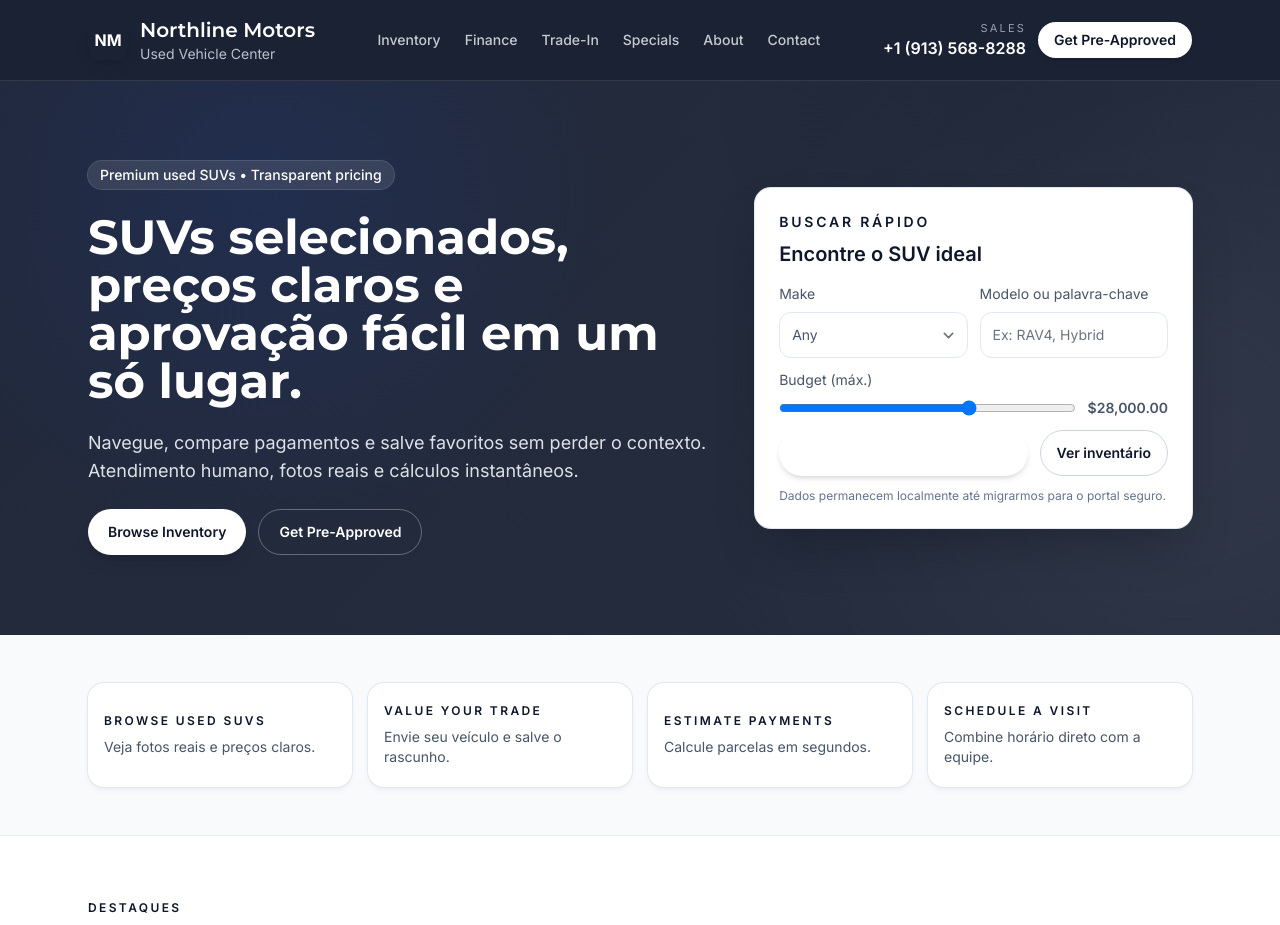
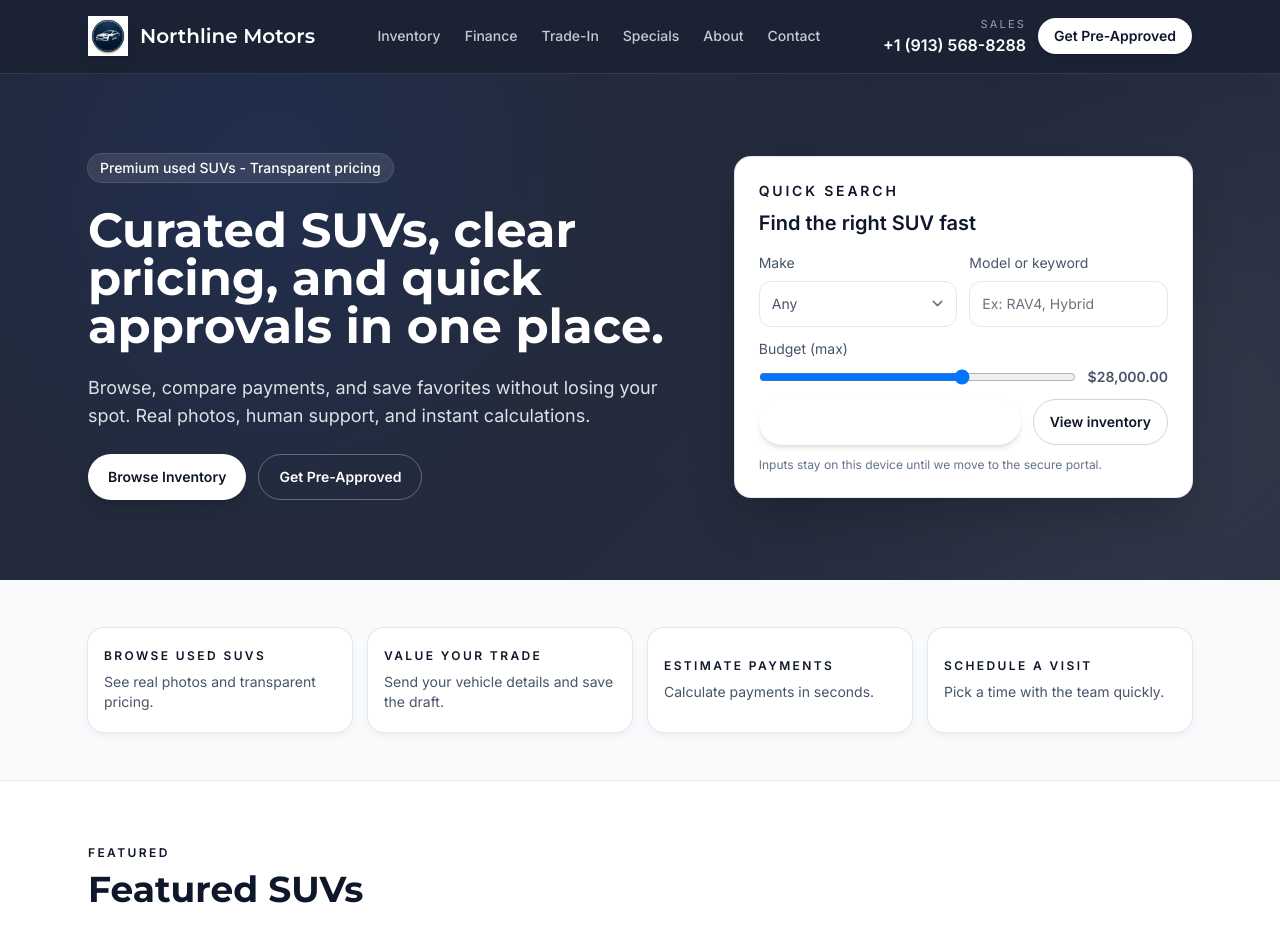
Before and after one commit to duartenews/rlautosales, a React (Vite) app: page / in a window 1280 px wide. Shown: the top 925 px of the page. Built offline with nearby package versions, Linux system fonts and the light colour scheme.

Commit message:
chore: set brand logo and translate UI to English

```diff
--- a/index.html
+++ b/index.html
@@ -2,9 +2,9 @@
 <html lang="en">
   <head>
     <meta charset="UTF-8" />
-    <link rel="icon" type="image/svg+xml" href="/favicon.svg" />
+    <link rel="icon" type="image/png" href="/logo.png" />
     <meta name="viewport" content="width=device-width, initial-scale=1.0" />
-    <title>northline-motors</title>
+    <title>Northline Motors</title>
   </head>
   <body>
     <div id="root"></div>
--- a/src/App.jsx
+++ b/src/App.jsx
@@ -66,13 +66,12 @@ function Header({ onNav }) {
     <header className="sticky top-0 z-50 border-b border-white/10 bg-navy/95 backdrop-blur">
       <div className="mx-auto flex max-w-6xl items-center justify-between px-4 py-4 sm:px-6">
         <div className="flex items-center gap-3">
-          <div className="flex h-10 w-10 items-center justify-center rounded-xl bg-blue-600 text-white font-bold shadow-lg shadow-blue-600/25">
-            NM
-          </div>
-          <div>
-            <p className="text-white font-heading text-xl">Northline Motors</p>
-            <p className="text-sm text-slate-200/80">Used Vehicle Center</p>
-          </div>
+          <img
+            src="/logo.png"
+            alt="Northline Motors"
+            className="h-10 w-auto drop-shadow-lg"
+          />
+          <p className="text-white font-heading text-xl">Northline Motors</p>
         </div>
         <nav className="hidden items-center gap-6 text-sm font-medium text-slate-100/80 lg:flex">
           {links.map((link) => (
@@ -126,14 +125,14 @@ function Hero({ onNav, onQuickSearch, makes }) {
       <div className="relative mx-auto flex max-w-6xl flex-col gap-12 px-4 py-16 sm:px-6 lg:flex-row lg:items-center lg:py-20">
         <div className="max-w-2xl space-y-6">
           <p className="inline-flex items-center gap-2 rounded-full bg-white/10 px-3 py-1 text-sm font-medium text-blue-100 ring-1 ring-white/20">
-            Premium used SUVs • Transparent pricing
+            Premium used SUVs - Transparent pricing
           </p>
           <h1 className="text-4xl font-bold leading-tight sm:text-5xl font-heading">
-            SUVs selecionados, preços claros e aprovação fácil em um só lugar.
+            Curated SUVs, clear pricing, and quick approvals in one place.
           </h1>
           <p className="text-lg text-slate-100/90">
-            Navegue, compare pagamentos e salve favoritos sem perder o contexto. Atendimento
-            humano, fotos reais e cálculos instantâneos.
+            Browse, compare payments, and save favorites without losing your spot. Real photos,
+            human support, and instant calculations.
           </p>
           <div className="flex flex-wrap gap-3">
             <button
@@ -153,9 +152,9 @@ function Hero({ onNav, onQuickSearch, makes }) {
 
         <div className="w-full max-w-xl rounded-2xl bg-white p-6 text-navy shadow-2xl shadow-black/25 ring-1 ring-slate-200">
           <p className="text-sm font-semibold uppercase tracking-[0.2em] text-blue-700">
-            Buscar rápido
+            Quick search
           </p>
-          <h3 className="mt-2 text-xl font-semibold">Encontre o SUV ideal</h3>
+          <h3 className="mt-2 text-xl font-semibold">Find the right SUV fast</h3>
           <form className="mt-4 space-y-3" onSubmit={handleSubmit}>
             <div className="grid gap-3 sm:grid-cols-2">
               <label className="text-sm text-slate-600">
@@ -174,7 +173,7 @@ function Hero({ onNav, onQuickSearch, makes }) {
                 </select>
               </label>
               <label className="text-sm text-slate-600">
-                Modelo ou palavra-chave
+                Model or keyword
                 <input
                   type="text"
                   value={form.keyword}
@@ -185,7 +184,7 @@ function Hero({ onNav, onQuickSearch, makes }) {
               </label>
             </div>
             <label className="block text-sm text-slate-600">
-              Budget (máx.)
+              Budget (max)
               <div className="mt-2 flex items-center gap-3">
                 <input
                   type="range"
@@ -206,19 +205,19 @@ function Hero({ onNav, onQuickSearch, makes }) {
                 type="submit"
                 className="flex-1 rounded-full bg-blue-600 px-5 py-3 text-sm font-semibold text-white shadow-md shadow-blue-600/30 transition hover:bg-blue-500"
               >
-                Aplicar filtros
+                Apply filters
               </button>
               <button
                 type="button"
                 onClick={() => onNav('inventory')}
                 className="rounded-full border border-slate-300 px-4 py-3 text-sm font-semibold text-navy hover:bg-slate-50"
               >
-                Ver inventário
+                View inventory
               </button>
             </div>
           </form>
           <p className="mt-3 text-xs text-slate-500">
-            Dados permanecem localmente até migrarmos para o portal seguro.
+            Inputs stay on this device until we move to the secure portal.
           </p>
         </div>
       </div>
@@ -230,22 +229,22 @@ function QuickActions({ onNav }) {
   const actions = [
     {
       title: 'Browse Used SUVs',
-      desc: 'Veja fotos reais e preços claros.',
+      desc: 'See real photos and transparent pricing.',
       target: 'inventory',
     },
     {
       title: 'Value Your Trade',
-      desc: 'Envie seu veículo e salve o rascunho.',
+      desc: 'Send your vehicle details and save the draft.',
       target: 'tradein',
     },
     {
       title: 'Estimate Payments',
-      desc: 'Calcule parcelas em segundos.',
+      desc: 'Calculate payments in seconds.',
       target: 'finance',
     },
     {
       title: 'Schedule a Visit',
-      desc: 'Combine horário direto com a equipe.',
+      desc: 'Pick a time with the team quickly.',
       target: 'contact',
     },
   ]
@@ -288,13 +287,13 @@ function Filters({
       <div className="grid gap-4 md:grid-cols-3 lg:grid-cols-4">
         <div>
           <label className="text-xs font-semibold uppercase tracking-[0.12em] text-slate-500">
-            Busca
+            Search
           </label>
           <input
             type="text"
             value={filters.search}
             onChange={(e) => onChange({ ...filters, search: e.target.value })}
-            placeholder="Make, modelo ou palavra-chave"
+            placeholder="Make, model, or keyword"
             className="mt-2 w-full rounded-xl border border-slate-200 bg-white px-3 py-3 text-sm focus:border-blue-500 focus:ring-blue-500"
           />
         </div>
@@ -351,7 +350,7 @@ function Filters({
         </div>
         <div>
           <label className="flex items-center justify-between text-xs font-semibold uppercase tracking-[0.12em] text-slate-500">
-            <span>Preço máx.</span>
+            <span>Max price</span>
             <span className="text-sm font-semibold text-navy">{formatPrice(filters.maxPrice)}</span>
           </label>
           <input
@@ -366,7 +365,7 @@ function Filters({
         </div>
         <div>
           <label className="flex items-center justify-between text-xs font-semibold uppercase tracking-[0.12em] text-slate-500">
-            <span>Mileage máx.</span>
+            <span>Max mileage</span>
             <span className="text-sm font-semibold text-navy">
               {filters.maxMileage.toLocaleString()} mi
             </span>
@@ -383,7 +382,7 @@ function Filters({
         </div>
         <div>
           <label className="flex items-center justify-between text-xs font-semibold uppercase tracking-[0.12em] text-slate-500">
-            <span>Parcela máx.</span>
+            <span>Max monthly</span>
             <span className="text-sm font-semibold text-navy">
               {formatPrice(filters.maxMonthly)} /mo
             </span>
@@ -400,7 +399,7 @@ function Filters({
         </div>
         <div>
           <label className="text-xs font-semibold uppercase tracking-[0.12em] text-slate-500">
-            Ano mínimo
+            Min year
           </label>
           <select
             value={filters.minYear}
@@ -484,9 +483,9 @@ function FinanceSection({ inputs, onChange }) {
     <section id="finance" className="section-muted border-y border-slate-200/70">
       <div className="mx-auto max-w-6xl px-4 py-16 sm:px-6">
         <SectionHeader
-          eyebrow="Financiamento"
-          title="Simule pagamentos com clareza"
-          subtitle="Ajuste entrada, prazo e APR para ver a parcela estimada. Seus dados ficam salvos neste dispositivo."
+          eyebrow="Finance"
+          title="Plan monthly payments with clarity"
+          subtitle="Adjust down payment, term, and APR to see an estimated payment. Your inputs stay on this device."
           align="left"
           tone="dark"
         />
@@ -536,13 +535,13 @@ function FinanceSection({ inputs, onChange }) {
           </div>
           <div className="rounded-2xl bg-navy text-white p-6 shadow-lg shadow-navy/30">
             <p className="text-xs font-semibold uppercase tracking-[0.2em] text-blue-200">
-              Estimativa
+              Estimate
             </p>
             <h3 className="mt-3 text-4xl font-bold">
-              {formatPrice(monthlyPayment || 0)} / mês
+              {formatPrice(monthlyPayment || 0)} / mo
             </h3>
             <p className="mt-2 text-slate-200">
-              Baseado nos valores informados. Tributos e taxas adicionais podem se aplicar.
+              Based on your inputs. Taxes, title, and fees may apply.
             </p>
             <div className="mt-6 grid grid-cols-2 gap-4 text-sm">
               <div className="rounded-xl bg-white/10 p-4">
@@ -566,10 +565,10 @@ function FinanceSection({ inputs, onChange }) {
             </div>
             <div className="mt-6 flex flex-wrap gap-3">
               <button className="rounded-full bg-white px-5 py-3 text-sm font-semibold text-navy shadow-md shadow-blue-600/25 transition hover:bg-blue-50">
-                Enviar à equipe financeira
+                Share with finance team
               </button>
               <p className="text-slate-200/80 text-sm">
-                Seus inputs permanecem locais até migrarmos para o portal seguro.
+                Your numbers stay on this device until we move to the secure portal.
               </p>
             </div>
           </div>
@@ -590,8 +589,8 @@ function TradeInSection({ draft, onChange, onSave, saved }) {
       <div className="mx-auto max-w-6xl px-4 py-16 sm:px-6">
         <SectionHeader
           eyebrow="Trade-In"
-          title="Avalie seu veículo sem burocracia"
-          subtitle="Envie detalhes, salve localmente e receba retorno rápido da equipe."
+          title="Get a trade value without hassle"
+          subtitle="Send details, save locally, and our team replies quickly."
           align="left"
           tone="dark"
         />
@@ -635,12 +634,12 @@ function TradeInSection({ draft, onChange, onSave, saved }) {
               type="submit"
               className="rounded-full bg-navy px-5 py-3 text-sm font-semibold text-white shadow-md shadow-blue-600/25 transition hover:bg-blue-700"
             >
-              Salvar trade-in localmente
+              Save trade-in locally
             </button>
             <p className="text-slate-600 text-sm">
-              Seus detalhes ficam salvos neste dispositivo. Sem compromisso.
+              Your details stay on this device. No obligation.
             </p>
-            {saved && <Badge>Rascunho salvo</Badge>}
+            {saved && <Badge>Draft saved</Badge>}
           </div>
         </form>
       </div>
@@ -651,19 +650,19 @@ function TradeInSection({ draft, onChange, onSave, saved }) {
 function Specials() {
   const cards = [
     {
-      title: 'Financiamento flexível',
-      copy: 'Opções com entrada acessível e aprovação ágil.',
-      cta: 'Ver opções',
+      title: 'Flexible financing',
+      copy: 'Accessible down payments and quick approvals.',
+      cta: 'See options',
     },
     {
-      title: 'Trade-in valorizado',
-      copy: 'Avaliação real baseada em dados de mercado ao vivo.',
-      cta: 'Iniciar avaliação',
+      title: 'Strong trade-in values',
+      copy: 'Real-time market data to maximize your equity.',
+      cta: 'Start appraisal',
     },
     {
-      title: 'SUVs em destaque',
-      copy: 'Seleção semanal pronta para entrega com preços claros.',
-      cta: 'Ver destaques',
+      title: 'Featured SUVs',
+      copy: 'Weekly selections ready for delivery with clear pricing.',
+      cta: 'View picks',
     },
   ]
 
@@ -671,9 +670,9 @@ function Specials() {
     <section id="specials" className="section-dark text-white">
       <div className="mx-auto max-w-6xl px-4 py-16 sm:px-6">
         <SectionHeader
-          eyebrow="Ofertas"
-          title="Destaques da semana"
-          subtitle="Transparência, rapidez e benefícios reais."
+          eyebrow="Specials"
+          title="This week's highlights"
+          subtitle="Transparency, speed, and real benefits."
           align="left"
           tone="light"
         />
@@ -699,16 +698,16 @@ function Specials() {
 function WhyBuy() {
   const items = [
     {
-      title: 'Seleção criteriosa',
-      desc: 'SUVs inspecionados, recondicionados e prontos para dirigir.',
+      title: 'Carefully selected',
+      desc: 'Inspected, reconditioned SUVs ready to drive.',
     },
     {
-      title: 'Financiamento assistido',
-      desc: 'Lenders regionais e suporte completo para vários perfis de crédito.',
+      title: 'Financing support',
+      desc: 'Regional lenders and full guidance for many credit profiles.',
     },
     {
-      title: 'Processo claro',
-      desc: 'Preços à vista, favoritos salvos e comunicação rápida.',
+      title: 'Straightforward process',
+      desc: 'Upfront prices, saved favorites, and fast communication.',
     },
   ]
 
@@ -716,9 +715,9 @@ function WhyBuy() {
     <section className="section-light border-y border-slate-200/60" id="whyus">
       <div className="mx-auto max-w-6xl px-4 py-16 sm:px-6">
         <SectionHeader
-          eyebrow="Por que Northline"
-          title="Confiança em cada etapa"
-          subtitle="Atendimento humano, transparência e decisão rápida."
+          eyebrow="Why Northline"
+          title="Trust at every step"
+          subtitle="Human support, transparency, and quick decisions."
           align="left"
           tone="dark"
         />
@@ -740,25 +739,25 @@ function About() {
     <section id="about" className="bg-white">
       <div className="mx-auto max-w-6xl px-4 py-16 sm:px-6">
         <SectionHeader
-          eyebrow="Sobre"
-          title="Somos a Northline Motors"
-          subtitle="Equipe do Kansas City focada em SUVs usados de qualidade, preço justo e suporte consultivo."
+          eyebrow="About"
+          title="We are Northline Motors"
+          subtitle="Kansas City team focused on quality used SUVs, fair pricing, and advisory support."
           align="left"
           tone="dark"
         />
         <div className="grid gap-10 lg:grid-cols-2">
           <div className="space-y-4 text-slate-700">
-            <h3 className="text-xl font-semibold text-navy">Qualidade e transparência</h3>
+            <h3 className="text-xl font-semibold text-navy">Quality and transparency</h3>
             <p>
-              Curadoria de inventário com histórico limpo, fotos reais e preços baseados em dados.
-              Oferecemos opções de proteção, financiamento e entrega coordenada.
+              Inventory curation with clean histories, real photos, and data-driven pricing. We offer
+              protection options, financing, and coordinated delivery.
             </p>
           </div>
           <div className="space-y-4 text-slate-700">
-            <h3 className="text-xl font-semibold text-navy">Atendimento próximo</h3>
+            <h3 className="text-xl font-semibold text-navy">Supportive experience</h3>
             <p>
-              Precisa de orientação? Salve favoritos, simule pagamentos e envie perguntas sem perder
-              progresso. Nosso time responde rápido e mantém o processo simples.
+              Need guidance? Save favorites, run payments, and send questions without losing
+              progress. Our team responds quickly and keeps it simple.
             </p>
           </div>
         </div>
@@ -777,9 +776,9 @@ function Contact({ lead, onChange, onSave, saved }) {
     <section id="contact" className="section-muted">
       <div className="mx-auto max-w-6xl px-4 py-16 sm:px-6">
         <SectionHeader
-          eyebrow="Contato"
-          title="Fale com a equipe Northline"
-          subtitle="Formulário salvo localmente até migrarmos para o portal seguro."
+          eyebrow="Contact"
+          title="Reach the Northline team"
+          subtitle="Form drafts save locally until we move to the secure portal."
           align="left"
           tone="dark"
         />
@@ -814,7 +813,7 @@ function Contact({ lead, onChange, onSave, saved }) {
                 />
               </label>
               <label className="text-sm font-medium text-slate-700">
-                Interesses ou prazo
+                Interest or timeline
                 <input
                   type="text"
                   value={lead.message}
@@ -827,20 +826,20 @@ function Contact({ lead, onChange, onSave, saved }) {
                   type="submit"
                   className="rounded-full bg-navy px-5 py-3 text-sm font-semibold text-white shadow-md shadow-blue-600/25 transition hover:bg-blue-700"
                 >
-                  Salvar contato localmente
+                  Save inquiry locally
                 </button>
                 <p className="text-slate-600 text-sm">
-                  Rascunho salvo neste dispositivo. Confirmamos por telefone ou email.
+                  Draft saved on this device. We confirm by phone or email.
                 </p>
-                {saved && <Badge>Contato salvo</Badge>}
+                {saved && <Badge>Inquiry saved</Badge>}
               </div>
             </form>
           </div>
           <div className="space-y-4">
             <div className="rounded-2xl bg-white p-5 shadow-md shadow-slate-200/70 ring-1 ring-slate-200">
-              <p className="text-xs font-semibold uppercase tracking-[0.2em] text-blue-700">Visite</p>
+              <p className="text-xs font-semibold uppercase tracking-[0.2em] text-blue-700">Visit</p>
               <p className="mt-2 font-semibold text-navy">1234 Northline Pkwy, Kansas City, MO 64106</p>
-              <p className="text-slate-500 text-sm">(Endereço editável)</p>
+              <p className="text-slate-500 text-sm">(Editable placeholder)</p>
               <div className="mt-3 h-40 rounded-xl bg-gradient-to-br from-blue-100 to-slate-100 border border-slate-200 flex items-center justify-center text-slate-500 text-sm">
                 Map placeholder
               </div>
@@ -848,8 +847,8 @@ function Contact({ lead, onChange, onSave, saved }) {
             <div className="rounded-2xl bg-white p-5 text-sm text-slate-700 shadow-md shadow-slate-200/70 ring-1 ring-slate-200">
               <p className="text-navy font-semibold">Business hours</p>
               <ul className="mt-2 space-y-1">
-                <li>Mon–Fri: 9:00 AM – 7:00 PM</li>
-                <li>Sat: 9:00 AM – 6:00 PM</li>
+                <li>Mon-Fri: 9:00 AM - 7:00 PM</li>
+                <li>Sat: 9:00 AM - 6:00 PM</li>
                 <li>Sun: Closed</li>
               </ul>
               <p className="mt-3 text-navy font-semibold">Call us</p>
@@ -872,10 +871,10 @@ function Footer() {
           <div>
             <p className="text-xl font-heading font-semibold">Northline Motors</p>
             <p className="mt-3 text-slate-200/80">
-              Modern used vehicle center focado em clareza e confiança.
+              Modern used vehicle center focused on clarity and trust.
             </p>
             <p className="mt-4 text-sm text-slate-300/80">
-              Versão atual usa armazenamento local no dispositivo. Arquitetura pronta para API.
+              Current version uses on-device storage. Architecture is API-ready.
             </p>
           </div>
           <div>
@@ -904,7 +903,7 @@ function Footer() {
           </div>
         </div>
         <div className="mt-8 border-t border-white/10 pt-4 text-sm text-slate-300/80">
-          © {new Date().getFullYear()} Northline Motors. All rights reserved.
+          (c) {new Date().getFullYear()} Northline Motors. All rights reserved.
         </div>
       </div>
     </footer>
@@ -1037,9 +1036,9 @@ function App() {
       <section id="inventory" className="bg-white">
         <div className="mx-auto max-w-6xl px-4 py-16 sm:px-6">
           <SectionHeader
-            eyebrow="Destaques"
-            title="SUVs em destaque"
-            subtitle="Fotos reais, preços claros e prontos para entregar."
+            eyebrow="Featured"
+            title="Featured SUVs"
+            subtitle="Real photos, clear prices, ready to drive home."
             align="left"
             tone="dark"
           />
@@ -1058,7 +1057,7 @@ function App() {
             <SectionHeader
               eyebrow="Inventory"
               title="Shop the full lineup"
-              subtitle="Filtros rápidos por preço, mensalidade, ano, body style e palavra-chave."
+              subtitle="Quick filters for price, monthly payment, year, body style, and keywords."
               align="left"
               tone="dark"
             />
@@ -1084,7 +1083,7 @@ function App() {
               ))}
               {filteredInventory.length === 0 && (
                 <div className="md:col-span-2 lg:col-span-3 rounded-2xl bg-slate-50 p-6 text-center text-slate-600 ring-1 ring-slate-200">
-                  Nenhum veículo corresponde aos filtros. Ajuste preço, ano ou palavra-chave.
+                  No vehicles match these filters. Adjust price, year, or keywords.
                 </div>
               )}
             </div>
```
Also changed, not shown: public/logo.png (added).
